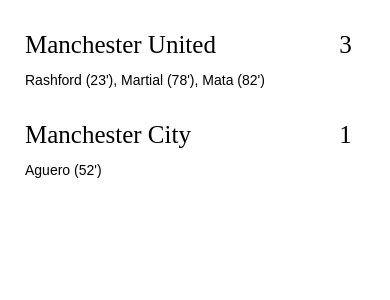
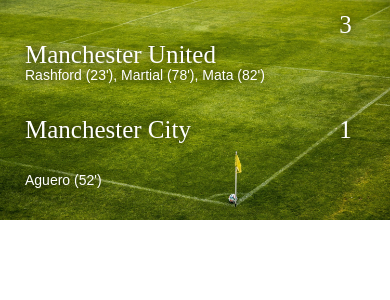
Before and after one commit to rjs68/FootballGameApp, a React Native app: screen / in a window 390 px wide. Shown: the top 300 px of the page. Built offline with nearby package versions, Linux system fonts and the light colour scheme; what react-native would draw is missing.

Commit message:
Background image added to scoreboard and font format altered to match

```diff
--- a/components/ScoreBoard.js
+++ b/components/ScoreBoard.js
@@ -1,7 +1,8 @@
 import React from 'react';
 import {
     Text ,
-    View
+    View,
+    ImageBackground
 } from 'react-native';
 
 export class ScoreBoard extends React.Component {
@@ -18,9 +19,11 @@ export class ScoreBoard extends React.Component {
     }
 
     render() {
-        return <View style={{flex: 1, flexDirection: 'column', borderTopWidth: 20, borderTopColor: 'transparent'}}>
+        return <View style={{flex: 1, flexDirection: 'column'}}>
+            <ImageBackground source={require('../images/pitch.jpg')} style={{width: '100%', height: '100%'}}>
                 <View style={{flex:1, flexDirection: 'row'}}>
                     <View style={teamViewStyle}>
+                        <View style={{height: 30}} />
                         <Text style={teamNameStyle}>{this.state.team1Name}</Text>
                     </View>
                     <Text style={scoreStyle}>{this.state.team1Score}</Text>
@@ -38,6 +41,8 @@ export class ScoreBoard extends React.Component {
                 <View style={teamViewStyle}>
                     <Text style={teamScorersStyle}>{this.state.team2Scorers}</Text>
                 </View>
+                <View style={{height: 30}} />
+            </ImageBackground>
         </View>
     }
 }
@@ -46,12 +51,19 @@ const teamNameStyle = {
     fontSize: 25,
     fontFamily: 'sans-serif-medium',
     lineHeight: 50,
+    color: 'white',
+    textShadowColor: 'black',
+    textShadowRadius: 10
 }
 
 const scoreStyle = {
     fontSize: 25,
     fontFamily: 'sans-serif-medium',
-    lineHeight: 50
+    lineHeight: 50,
+    textAlignVertical: 'bottom',
+    color: 'white',
+    textShadowColor: 'black',
+    textShadowRadius: 10
 }
 
 const teamViewStyle = {
@@ -64,5 +76,8 @@ const teamScorersStyle = {
     lineHeight: 20,
     fontFamily: 'sans-serif',
     textAlignVertical: 'top',
-    width: '80%'
+    width: '80%',
+    color: 'white',
+    textShadowColor: 'black',
+    textShadowRadius: 10
 }
```
Also changed, not shown: images/pitch.jpg (added). Lines whose indentation alone changed are shown as unchanged.
